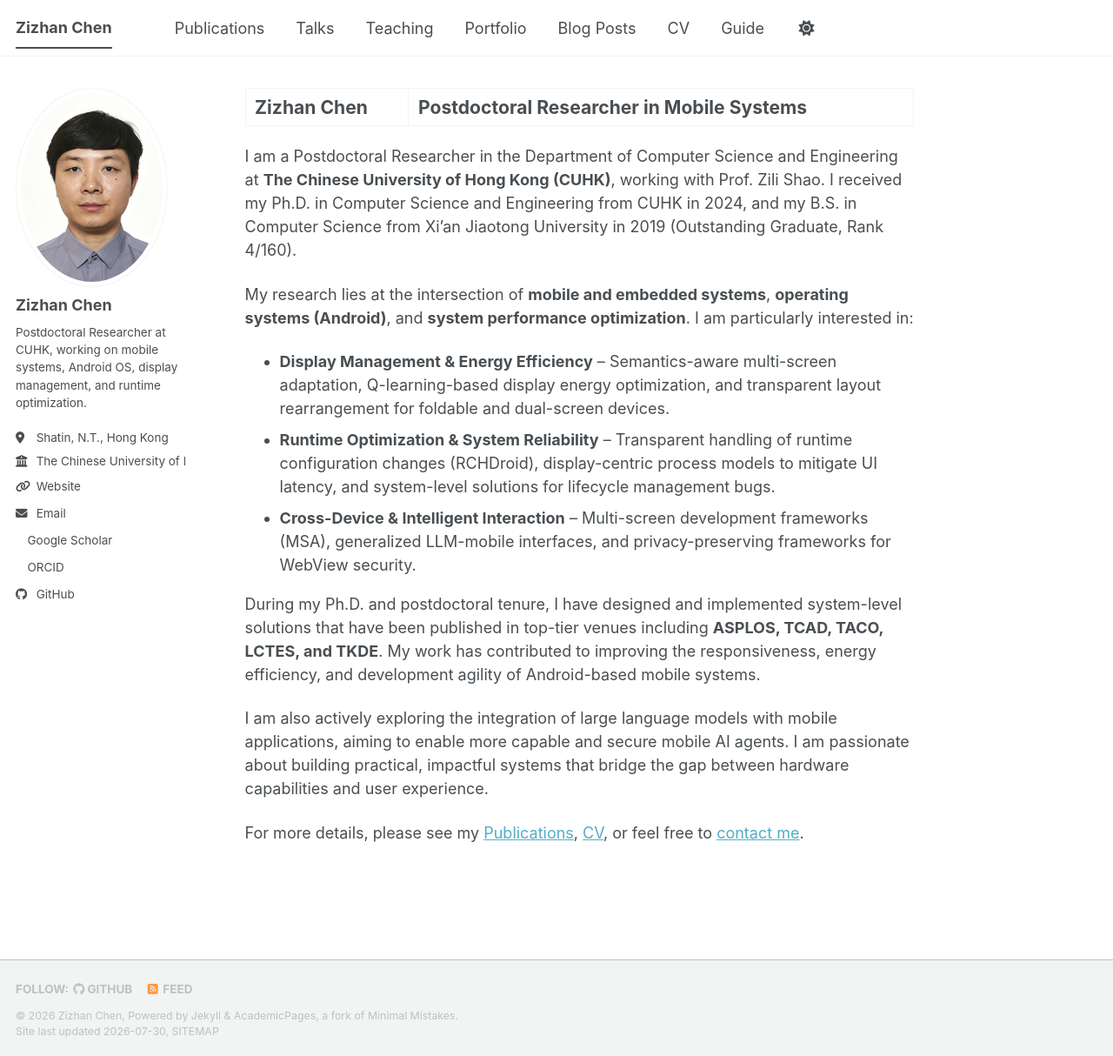
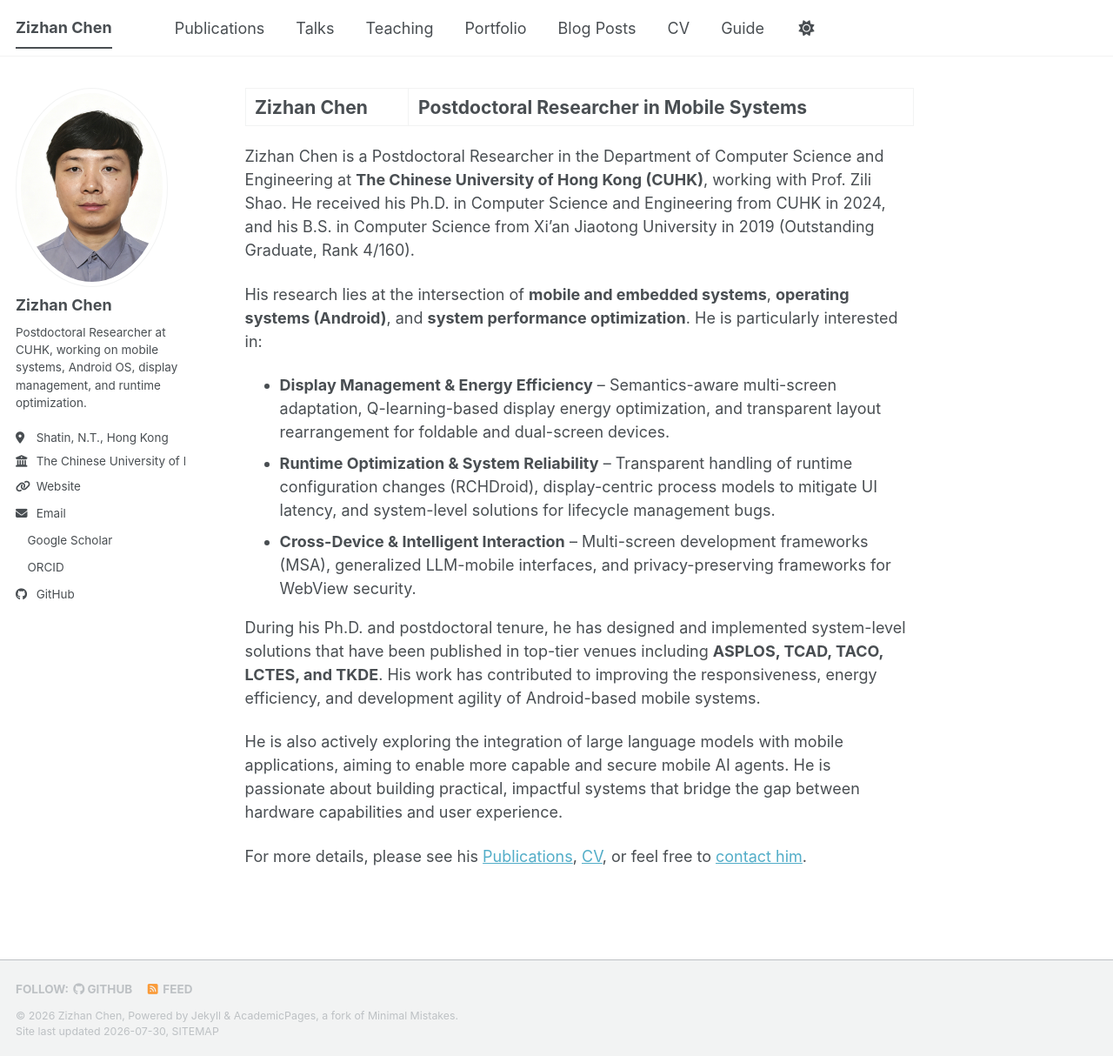
Before and after one commit to ZizhanChen/ZizhanChen.github.io, a Jekyll site: the page built from _pages/about.md, in a window 1280 px wide and 1214 px high. Shown: the whole window at 87% size. Built offline with Jekyll 4.4.1, drawn with Linux system fonts in a browser that asks for light colours; a style sheet for code colours, icons or effects is not loaded.

Commit message:
Update about.md

```diff
--- a/_pages/about.md
+++ b/_pages/about.md
@@ -7,16 +7,16 @@ redirect_from:
   - /about.html
 ---
 
-I am a Postdoctoral Researcher in the Department of Computer Science and Engineering at **The Chinese University of Hong Kong (CUHK)**, working with Prof. Zili Shao. I received my Ph.D. in Computer Science and Engineering from CUHK in 2024, and my B.S. in Computer Science from Xi'an Jiaotong University in 2019 (Outstanding Graduate, Rank 4/160).
+Zizhan Chen is a Postdoctoral Researcher in the Department of Computer Science and Engineering at **The Chinese University of Hong Kong (CUHK)**, working with Prof. Zili Shao. He received his Ph.D. in Computer Science and Engineering from CUHK in 2024, and his B.S. in Computer Science from Xi'an Jiaotong University in 2019 (Outstanding Graduate, Rank 4/160).
 
-My research lies at the intersection of **mobile and embedded systems**, **operating systems (Android)**, and **system performance optimization**. I am particularly interested in:
+His research lies at the intersection of **mobile and embedded systems**, **operating systems (Android)**, and **system performance optimization**. He is particularly interested in:
 
 - **Display Management & Energy Efficiency** – Semantics-aware multi-screen adaptation, Q-learning-based display energy optimization, and transparent layout rearrangement for foldable and dual-screen devices.
 - **Runtime Optimization & System Reliability** – Transparent handling of runtime configuration changes (RCHDroid), display-centric process models to mitigate UI latency, and system-level solutions for lifecycle management bugs.
 - **Cross-Device & Intelligent Interaction** – Multi-screen development frameworks (MSA), generalized LLM-mobile interfaces, and privacy-preserving frameworks for WebView security.
 
-During my Ph.D. and postdoctoral tenure, I have designed and implemented system-level solutions that have been published in top-tier venues including **ASPLOS, TCAD, TACO, LCTES, and TKDE**. My work has contributed to improving the responsiveness, energy efficiency, and development agility of Android-based mobile systems.
+During his Ph.D. and postdoctoral tenure, he has designed and implemented system-level solutions that have been published in top-tier venues including **ASPLOS, TCAD, TACO, LCTES, and TKDE**. His work has contributed to improving the responsiveness, energy efficiency, and development agility of Android-based mobile systems.
 
-I am also actively exploring the integration of large language models with mobile applications, aiming to enable more capable and secure mobile AI agents. I am passionate about building practical, impactful systems that bridge the gap between hardware capabilities and user experience.
+He is also actively exploring the integration of large language models with mobile applications, aiming to enable more capable and secure mobile AI agents. He is passionate about building practical, impactful systems that bridge the gap between hardware capabilities and user experience.
 
-For more details, please see my [Publications](/publications/), [CV](/cv/), or feel free to [contact me](mailto:chenzz@cse.cuhk.edu.hk).
+For more details, please see his [Publications](/publications/), [CV](/cv/), or feel free to [contact him](mailto:chenzz@cse.cuhk.edu.hk).
```
